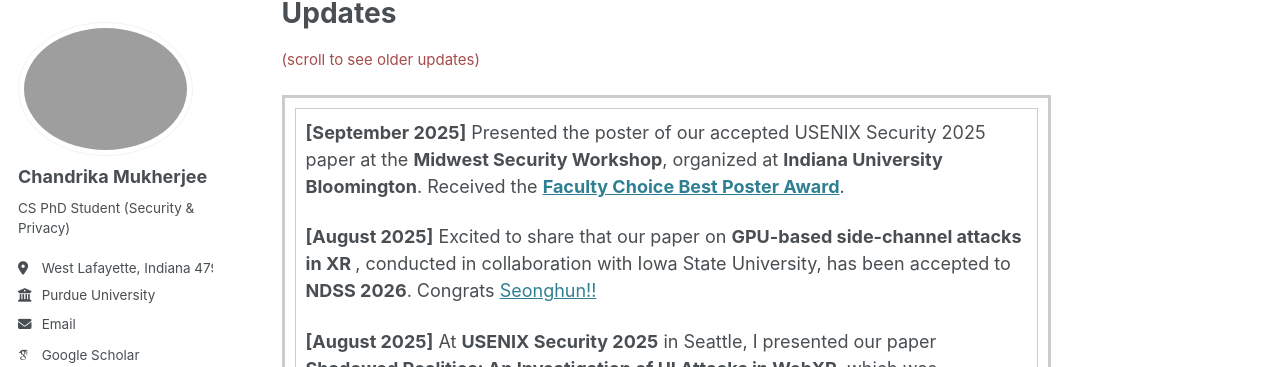
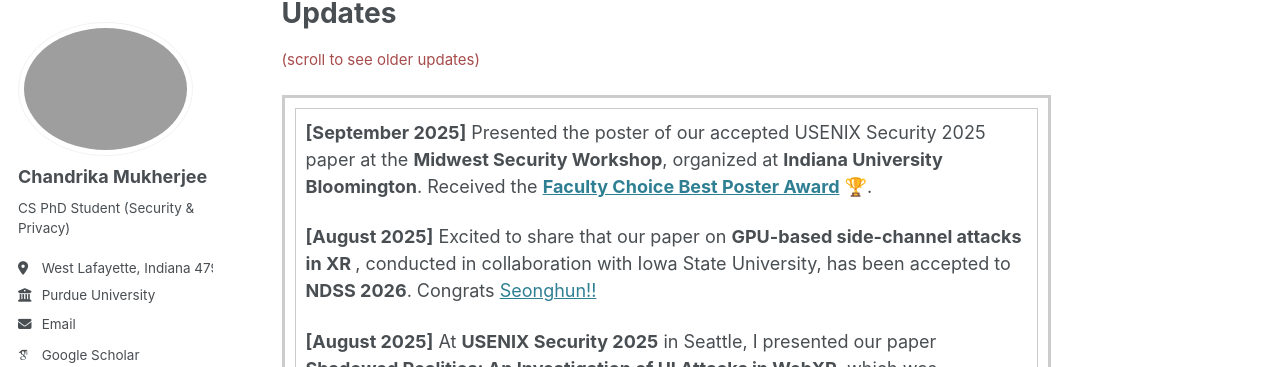
Before and after one commit to chandms/chandms.github.io, a Jekyll site: the page built from _pages/about.md, in a window 1280 px wide and 900 px high, scrolled down 674 px. Shown: the part 84-451 px from the top of the window. Built offline with Jekyll 4.4.1, drawn with Linux system fonts in a browser that asks for light colours; some web fonts are replaced.

Commit message:
updated msw

```diff
--- a/_pages/about.md
+++ b/_pages/about.md
@@ -23,7 +23,7 @@ Therefore, my research combines user-centered mixed-method approaches, comprisin
 <div style="max-height: 400px; overflow-y: auto; border: 3px solid #ccc; padding: 10px;">
 <div style="max-height: 370px; overflow-y: auto; border: 1px solid #ccc; padding: 10px;">
 
-<p><strong>[September 2025]</strong> Presented the poster of our accepted USENIX Security 2025 paper at the <strong>Midwest Security Workshop</strong>, organized at <strong>Indiana University Bloomington</strong>. Received the <strong><a href="../files/2025_midwest_security_workshop_poster.pdf" target="_blank">Faculty Choice Best Poster Award</a></strong>.</p>
+<p><strong>[September 2025]</strong> Presented the poster of our accepted USENIX Security 2025 paper at the <strong>Midwest Security Workshop</strong>, organized at <strong>Indiana University Bloomington</strong>. Received the <strong><a href="../files/2025_midwest_security_workshop_poster.pdf" target="_blank">Faculty Choice Best Poster Award</a></strong> 🏆.</p>
 
 <p><strong>[August 2025]</strong> Excited to share that our paper on <strong>GPU-based side-channel attacks in XR </strong>, conducted in collaboration with Iowa State University, has been accepted to <strong>NDSS 2026</strong>. Congrats <a href="https://hunie-son.github.io/" target="_blank">Seonghun!!</a></p>
 
```
Also changed, not shown: 1 other file.
